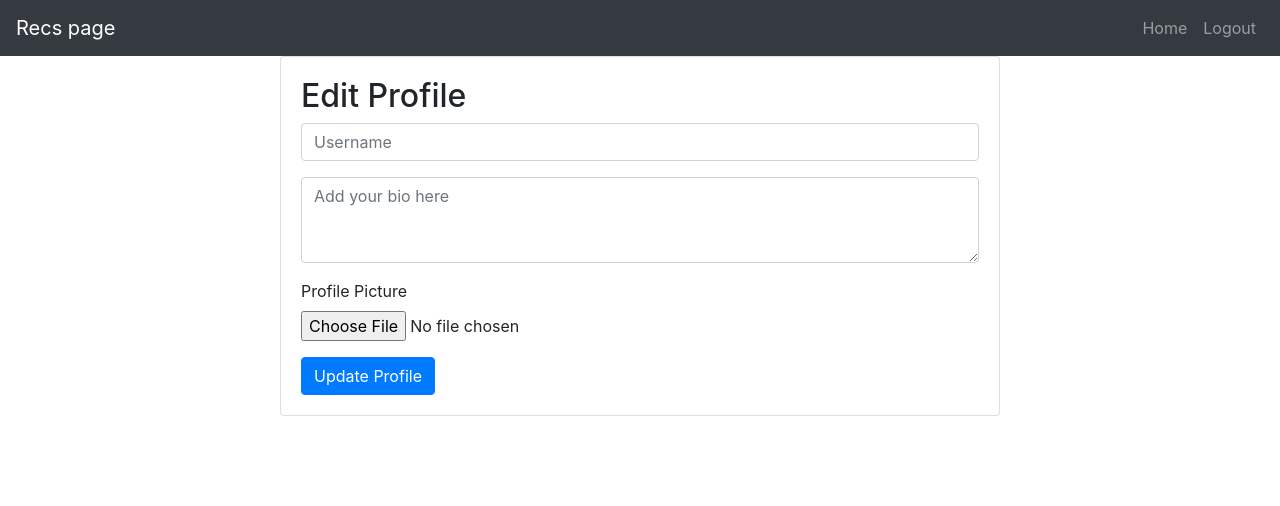
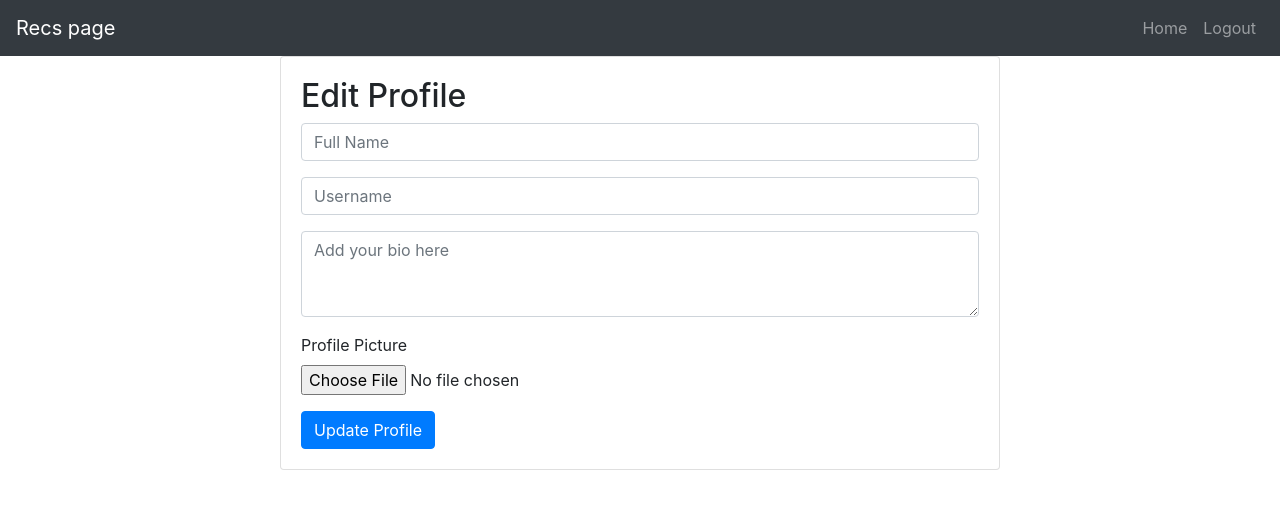
Before and after one commit to waiscodes/Recs-Page, a React (Create React App) app: page /edit-profile in a window 1280 px wide. Shown: the top 506 px of the page. Built offline with nearby package versions, Linux system fonts and the light colour scheme; no server answers; sample sign-in values are in the browser's storage.

Commit message:
added an extra condition to improve error detection

```diff
--- a/src/pages/EditProfile.jsx
+++ b/src/pages/EditProfile.jsx
@@ -7,6 +7,7 @@ import { db, storage } from "../fire";
 
 const EditProfile = () => {
   const username = useRef();
+  const nameRef = useRef();
   const bioRef = useRef();
   const aviRef = useRef();
   const [avi, setAvi] = useState();
@@ -21,12 +22,13 @@ const EditProfile = () => {
     db.collection("users")
       .doc(currentUser.uid)
       .update({
+        name: nameRef.current.value,
         username: username.current.value.toLowerCase(),
         bio: bioRef.current.value,
         avi: aviURL,
       })
       .then(() => {
-        history.push("/");
+        // history.push("/");
       })
       .catch((error) => {
         console.log(error);
@@ -80,8 +82,10 @@ const EditProfile = () => {
       } else {
         setError("Username must be 4 more of characters");
       }
+    } else if (e.target.value?.includes(" ")) {
+      setError("This must not contain any spaces");
     } else {
-      setError("This must not contain any spaces");
+      setError(null);
     }
   };
 
@@ -125,11 +129,19 @@ const EditProfile = () => {
           {error && <Alert variant='danger'>{error}</Alert>}
           <Form onSubmit={handleSubmit}>
             <Form.Group>
+              <Form.Label className='d-none'>Display Name</Form.Label>
+              <Form.Control
+                type='text'
+                placeholder='Full Name'
+                autoComplete='cc-name'
+                ref={nameRef}
+              />
+            </Form.Group>
+            <Form.Group>
               <Form.Label className='d-none'>Username</Form.Label>
               <Form.Control
                 type='text'
                 placeholder='Username'
-                required
                 ref={username}
                 onChange={handleChange}
               />
```
